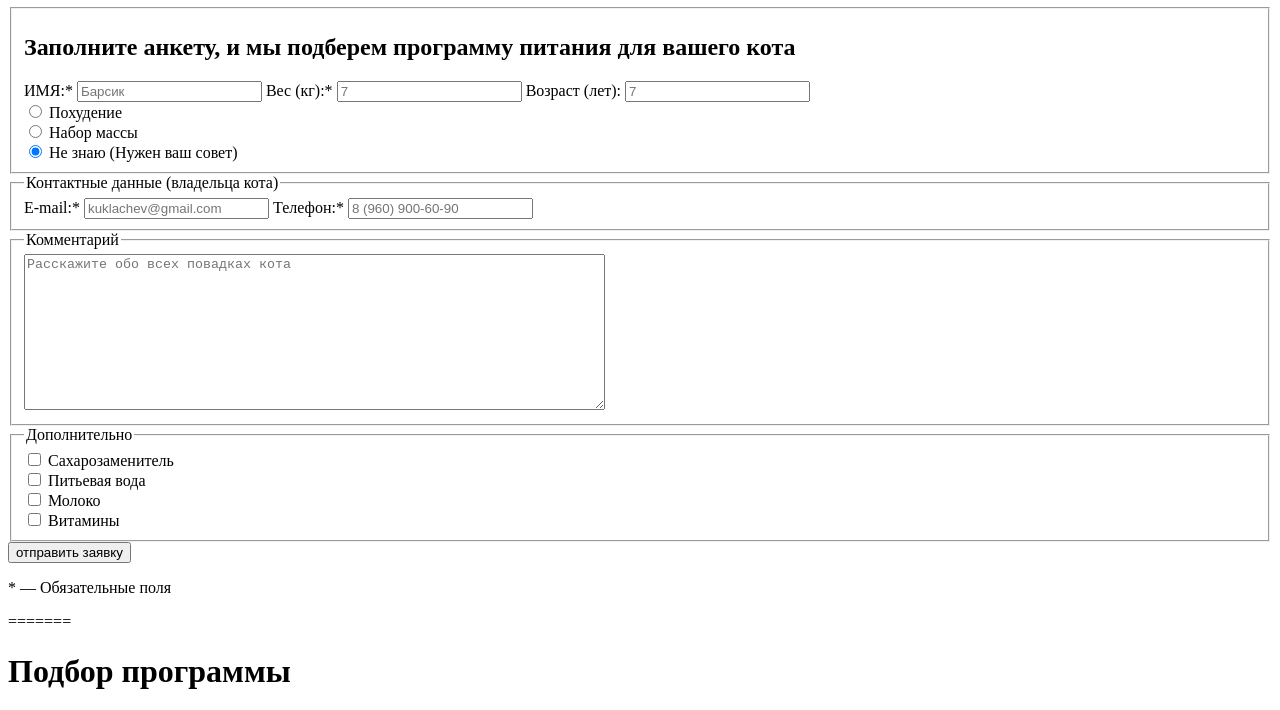
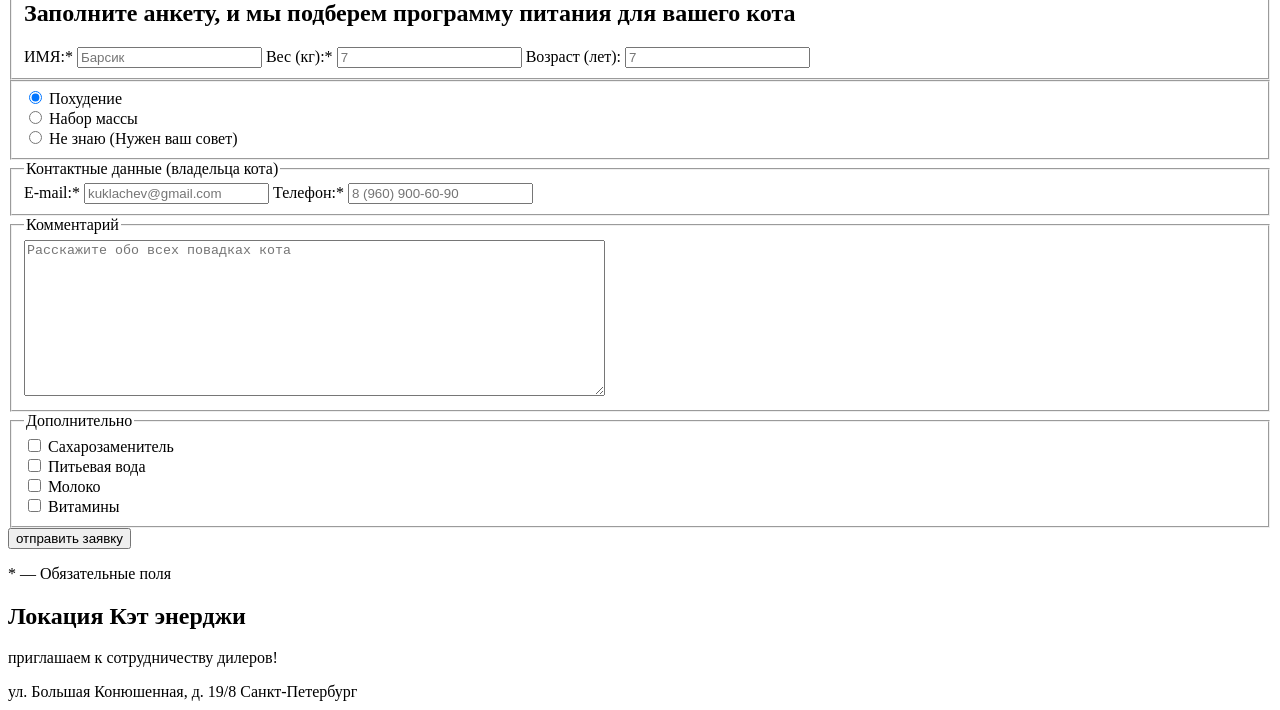
Before and after one commit to htmlacademy-adaptive/1496883-cat-energy-21, a website: page source/form.html in a window 1280 px wide. Shown: the part 360-1070 px from the top of the page. Drawn offline with Linux system fonts and the light colour scheme.

Commit message:
конфликт слияние решен

```diff
--- a/source/form.html
+++ b/source/form.html
@@ -7,15 +7,9 @@
   <body>
 
     <header class="page-header">
-<<<<<<< HEAD
-      <a class="logo-image" href="index.html">
-        <img class="logo-image__mobile" src="https://via.placeholder.com/150x150" alt="Неизвестное животное - супергерой, в маске">
-        <img  class="logo-heading__image" src="https://via.placeholder.com/150x150" alt="Название интернет магазина, Cat Energy">
-=======
       <a class="logo" href="index.html">
         <img class="logo__hero" src="https://via.placeholder.com/150x150" alt="Неизвестное животное - супергерой, в маске.">
         <img class="logo__cat-energy" src="https://via.placeholder.com/150x150" alt="Название интернет магазина, Cat Energy">
->>>>>>> 4678a0e1e35840f662a526312384f4f97a1f9ebb
       </a>
 
       <nav class="main-navigation">
@@ -34,97 +28,6 @@
 
 
     <main class="page-main">
-<<<<<<< HEAD
-      <h1 class="title page-title">Подбор программы</h1>
-
-      <section class="selection">
-        <div class="selection__container">
-          <form class="selection__form" action="https://echo.htmlacademy.ru" method="post">
-            <fieldset class="selection__form-animal">
-              <h2 class="form__title">Заполните анкету, и мы подберем программу питания для вашего кота</h2>
-
-              <div class="information">
-                <label class="information__label">ИМЯ:*
-                  <input class="information__input" type="text" placeholder="Барсик" required>
-                </label>
-                <label class="information__label">Вес (кг):*
-                  <input class="information__input" type="number" placeholder="7" required>
-                </label>
-                <label class="information__label">Возраст (лет):
-                  <input class="information__input" type="number" placeholder="7">
-                </label>
-              </div>
-
-              <div class="information-radio">
-                <div class="information-radio__item">
-                  <label class="information-radio__label">
-                    <input class="information-radio__button" type="radio" value="adaptive" name="grid-type" checked>
-                    <span>Похудение</span>
-                  </label>
-                </div>
-                <div class="information-radio__item">
-                  <label class="information-radio__label">
-                    <input class="information-radio__button" type="radio" value="adaptive" name="grid-type" checked>
-                    <span>Набор массы</span>
-                  </label>
-                </div>
-                <div class="information-radio__item">
-                  <label class="information-radio__label">
-                    <input class="information-radio__button" type="radio" value="adaptive" name="grid-type" checked>
-                    <span>Не знаю (Нужен ваш совет)</span>
-                  </label>
-                </div>
-              </div>
-            </fieldset>
-
-            <fieldset class="contacts">
-              <legend class="title legend-title">Контактные данные (владельца кота)</legend>
-                <label class="contacts__label">E-mail:*
-                  <input class="contacts__input" type="email" placeholder="kuklachev@gmail.com" required>
-                </label>
-                <label class="contacts__label">Телефон:*
-                  <input class="contacts__input" type="email" placeholder="8 (960) 900-60-90" required>
-                </label>
-            </fieldset>
-
-            <fieldset class="comments">
-              <legend class="title legend-title">Комментарий</legend>
-              <textarea class="comments__textarea" name="comment" cols="70" rows="10" placeholder="Расскажите обо всех повадках кота"></textarea>
-            </fieldset>
-
-            <fieldset class="options">
-              <legend class="title legend-title">Дополнительно</legend>
-              <div class="options__item">
-                <label>
-                  <input class="options__stock" type="checkbox" name="sweetener">
-                  <span>Сахарозаменитель</span>
-                </label>
-              </div>
-              <div class="options__item">
-                <label>
-                  <input class="options__stock" type="checkbox" name="water">
-                  <span>Питьевая вода</span>
-                </label>
-              </div>
-              <div class="options__item">
-                <label>
-                  <input class="options__stock" type="checkbox" name="milk">
-                  <span>Молоко</span>
-                </label>
-              </div>
-              <div class="options__item">
-                <label>
-                  <input class="options__stock" type="checkbox" name="vitamins">
-                  <span>Витамины</span>
-                </label>
-              </div>
-            </fieldset>
-            <button type="submit">отправить заявку</button>
-            <p>* — Обязательные поля</p>
-          </form>
-        </div>
-      </section>
-=======
       <h1 class="title page-main__title">Подбор программы</h1>
 
       <form class="selection" action="https://echo.htmlacademy.ru" method="post">
@@ -207,7 +110,6 @@
         <button class="selection__button" type="submit">отправить заявку</button>
         <p class="selection__notice">* — Обязательные поля</p>
       </form>
->>>>>>> 4678a0e1e35840f662a526312384f4f97a1f9ebb
 
     </main>
 
```
Also changed, not shown: source/index.html (+0 -6 lines).
